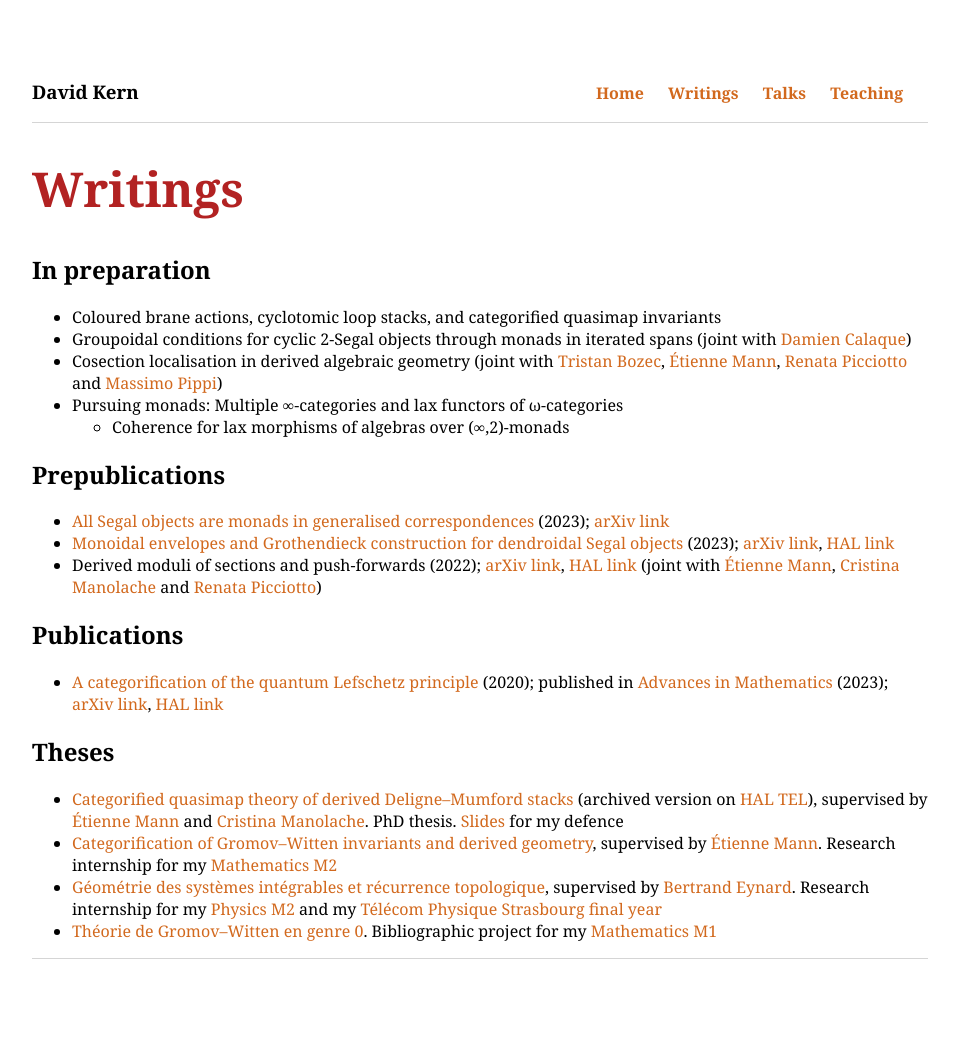
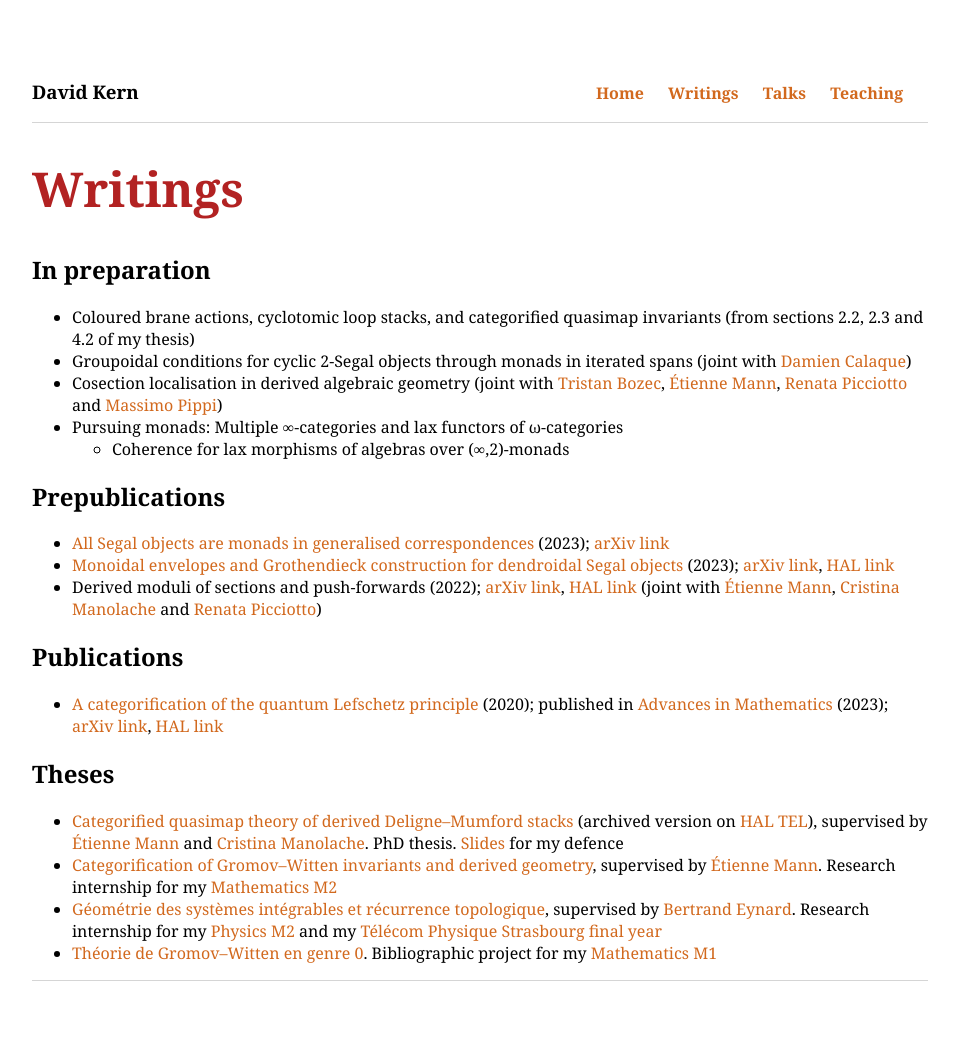
Before and after one commit to dskern/dskern.github.io, a Jekyll site: the page built from writings.html, in a window 1280 px wide. Shown: the whole page, without its empty margins (160-1119 px from the left). Built offline with Jekyll 4.4.1, drawn with Linux system fonts in a browser that asks for light colours; before the commit the page ends 1019 px from its top, so only the background shows below that.

Commit message:
Update writings.html

```diff
--- a/writings.html
+++ b/writings.html
@@ -6,7 +6,7 @@ layout: default
 <h2>In preparation</h2>
 
 <ul>
-  <li>Coloured brane actions, cyclotomic loop stacks, and categorified quasimap invariants</li>
+  <li>Coloured brane actions, cyclotomic loop stacks, and categorified quasimap invariants (from sections 2.2, 2.3 and 4.2 of my thesis)</li>
   <li>Groupoidal conditions for cyclic 2-Segal objects through monads in iterated spans (joint with <a href="https://imag.umontpellier.fr/~calaque/">Damien Calaque</a>)</li>
   <li>Cosection localisation in derived algebraic geometry (joint with <a href="https://math.univ-angers.fr/~bozec/">Tristan Bozec</a>, <a href="https://math.univ-angers.fr/~mann/">Étienne Mann</a>, <a href="https://sites.google.com/view/renatapicciotto/">Renata Picciotto</a> and <a href="https://math.univ-angers.fr/membre/pippi-massimo/">Massimo Pippi</a>)</li>
   <li>Pursuing monads: Multiple &infin;-categories and lax functors of &omega;-categories</li>
```
